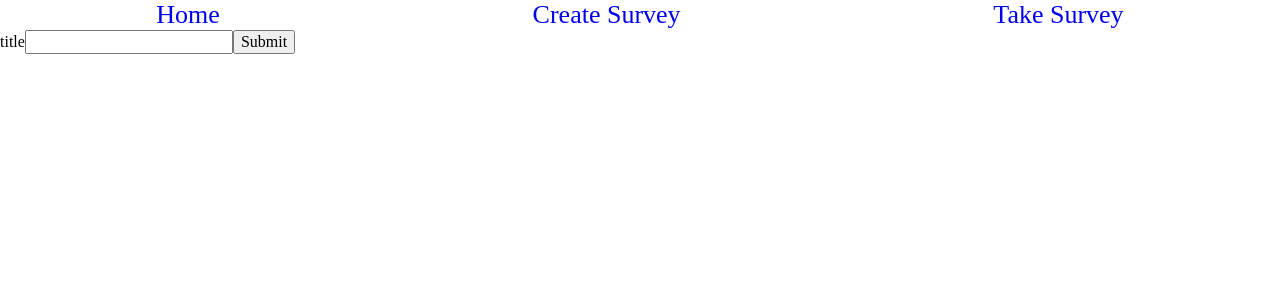
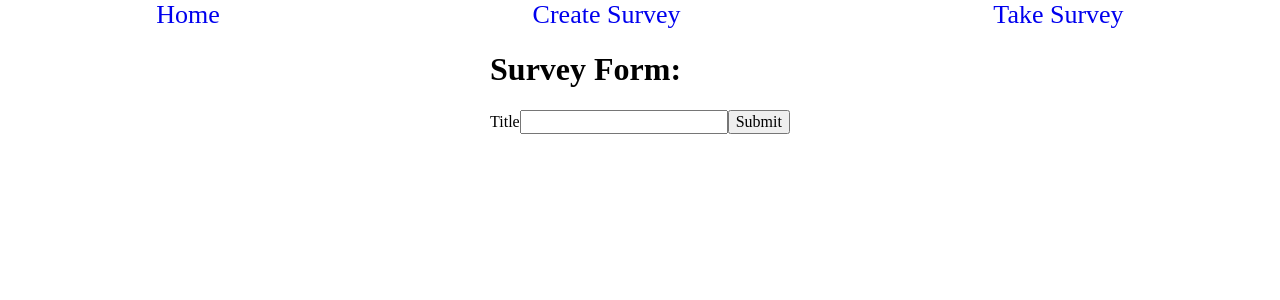
Before and after one commit to yebra06/surveylet, a React app in the folder client/: page /create in a window 1280 px wide. Shown: the top 300 px of the page. Built offline with nearby package versions, Linux system fonts and the light colour scheme.

Commit message:
Add survey style and hmr.

```diff
--- a/client/src/components/Surveys/SurveyCreate.js
+++ b/client/src/components/Surveys/SurveyCreate.js
@@ -5,7 +5,8 @@ class SurveyCreate extends Component {
     constructor() {
         super();
         this.state = {
-            title: ''
+            title: '',
+            questions: []
         };
         this.handleInputChange = this.handleInputChange.bind(this);
         this.handleFormSubmit = this.handleFormSubmit.bind(this);
@@ -32,9 +33,11 @@ class SurveyCreate extends Component {
 
     render() {
         return (
+            <div className="survey-form-container">
                 <form onSubmit={this.handleFormSubmit}>
+                    <h1>Survey Form:</h1>
                     <label>
-                    title
+                        Title
                         <input
                             name='title'
                             type='string'
@@ -44,6 +47,7 @@ class SurveyCreate extends Component {
                     </label>
                     <input type="submit" value="Submit"/>
                 </form>
+            </div>
         );
     }
 }
--- a/client/src/styles/main.scss
+++ b/client/src/styles/main.scss
@@ -1,4 +1,5 @@
 @import 'normalize.css';
+@import 'surveys.scss';
 
 a {
 	text-decoration: none;
--- /dev/null
+++ b/client/src/styles/surveys.scss
@@ -0,0 +1,4 @@
+.survey-form-container {
+  display: flex;
+  justify-content: center;
+}
--- a/client/webpack.config.js
+++ b/client/webpack.config.js
@@ -1,4 +1,5 @@
 const HtmlWebpackPlugin = require('html-webpack-plugin');
+const webpack = require('webpack');
 
 module.exports = {
 	module: {
@@ -21,12 +22,14 @@ module.exports = {
 	plugins: [
 		new HtmlWebpackPlugin({
 			template: './public/index.html',
-		})
+		}),
+		new webpack.HotModuleReplacementPlugin()
 	],
 	devServer: {
 		port: 3000,
 		proxy: {
 		  "/api": "http://localhost:8080"
-		}
-	}
+		},
+        hot: true,
+    }
 };
```
Also changed, not shown: 1 other file (tests, documents, lock files or other folders). Lines whose indentation alone changed are shown as unchanged.
